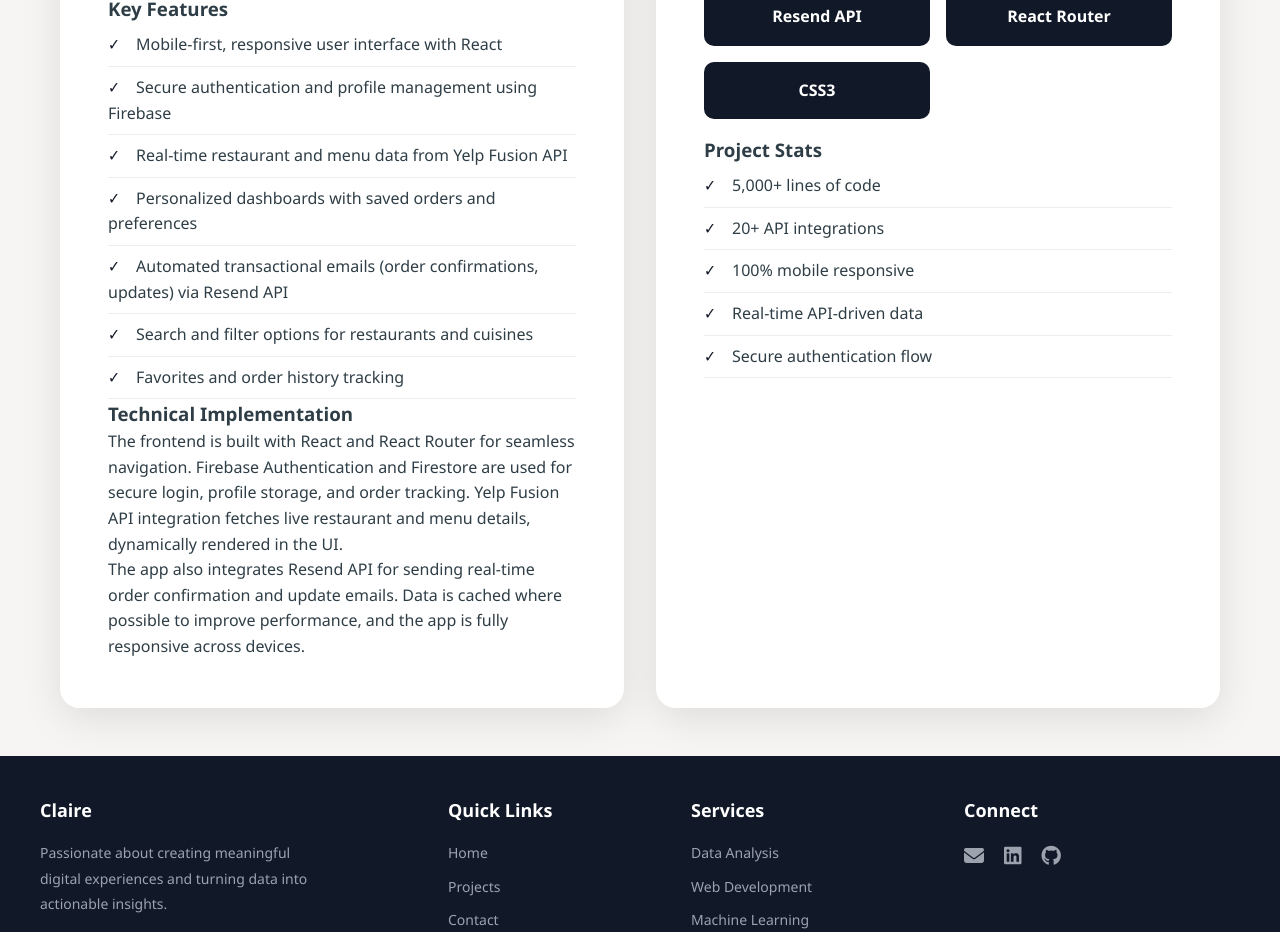
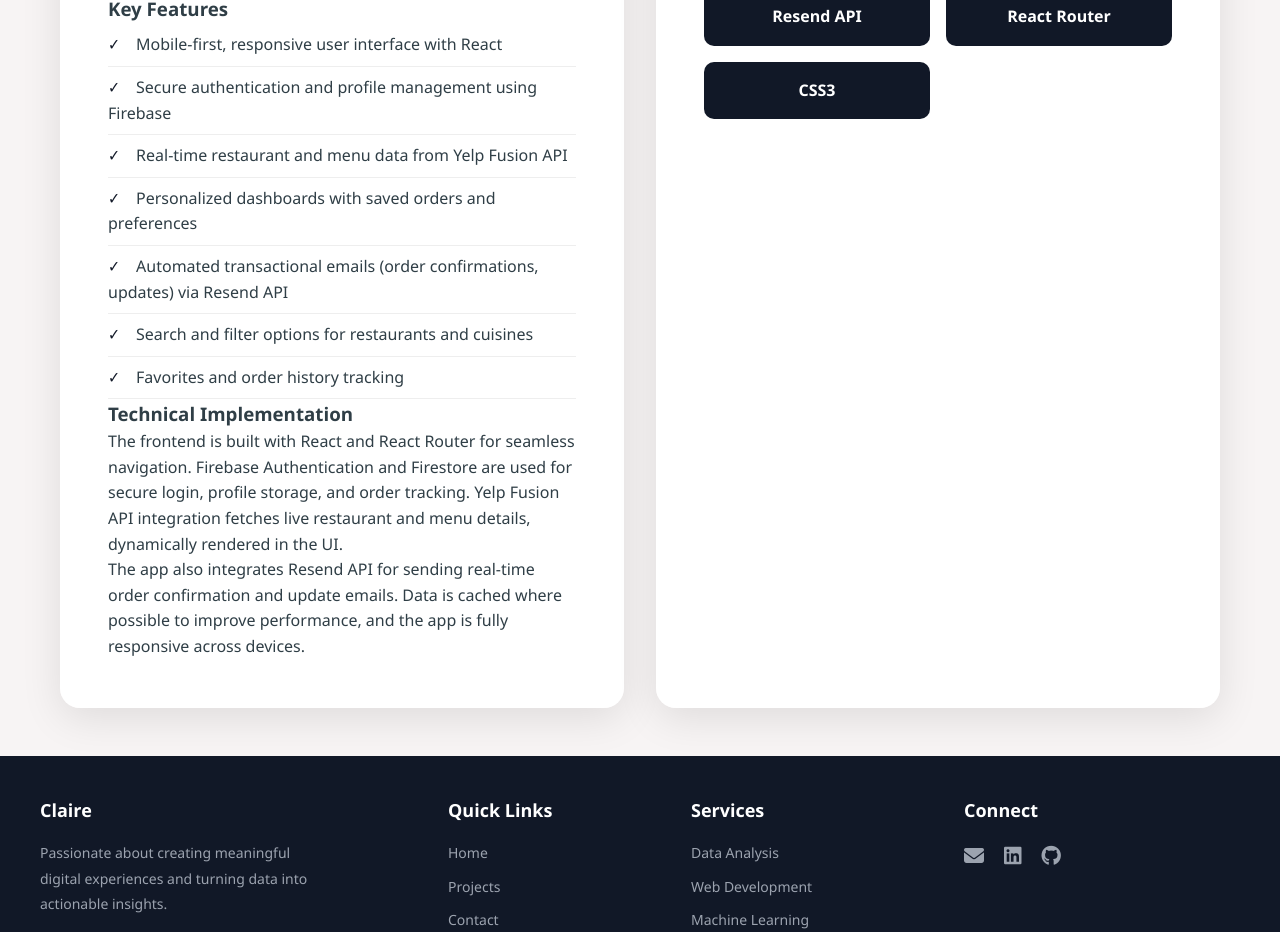
Before and after one commit to Claireko2/MyWebsite, a React (Create React App) app: page /projects/foodoor-app in a window 1280 px wide. Shown: the part 1620-2552 px from the top of the page. Built offline with nearby package versions, Linux system fonts and the light colour scheme; no server answers.

Commit message:
modify project

```diff
--- a/src/pages/projects/FoodoorAppDetail.js
+++ b/src/pages/projects/FoodoorAppDetail.js
@@ -83,15 +83,6 @@
                         <div className="tech-item">React Router</div>
                         <div className="tech-item">CSS3</div>
                     </div>
-
-                    <h3>Project Stats</h3>
-                    <ul className="feature-list">
-                        <li>5,000+ lines of code</li>
-                        <li>20+ API integrations</li>
-                        <li>100% mobile responsive</li>
-                        <li>Real-time API-driven data</li>
-                        <li>Secure authentication flow</li>
-                    </ul>
                 </div>
             </div>
         </div>
--- a/src/pages/projects/WeatherPredictDetail.js
+++ b/src/pages/projects/WeatherPredictDetail.js
@@ -89,7 +89,7 @@
                         <div className="tech-item">OpenWeather API</div>
                     </div>
 
-                    <h3>Project Stats</h3>
+                    <h3>Future Enhancements</h3>
                     <ul className="feature-list">
                         <li>Multi-day rainfall prediction</li>
                         <li>Deploy on cloud for public access</li>
```
